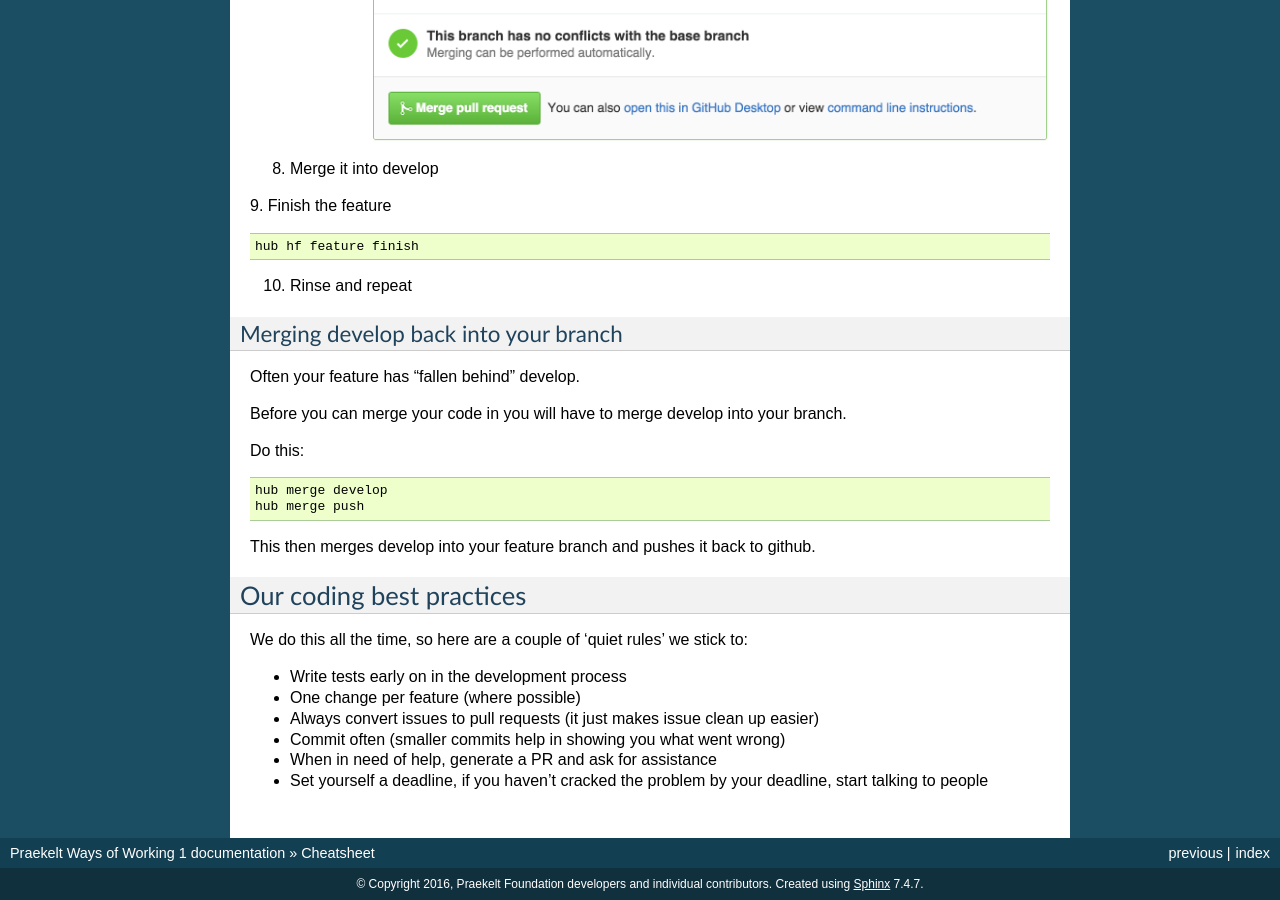
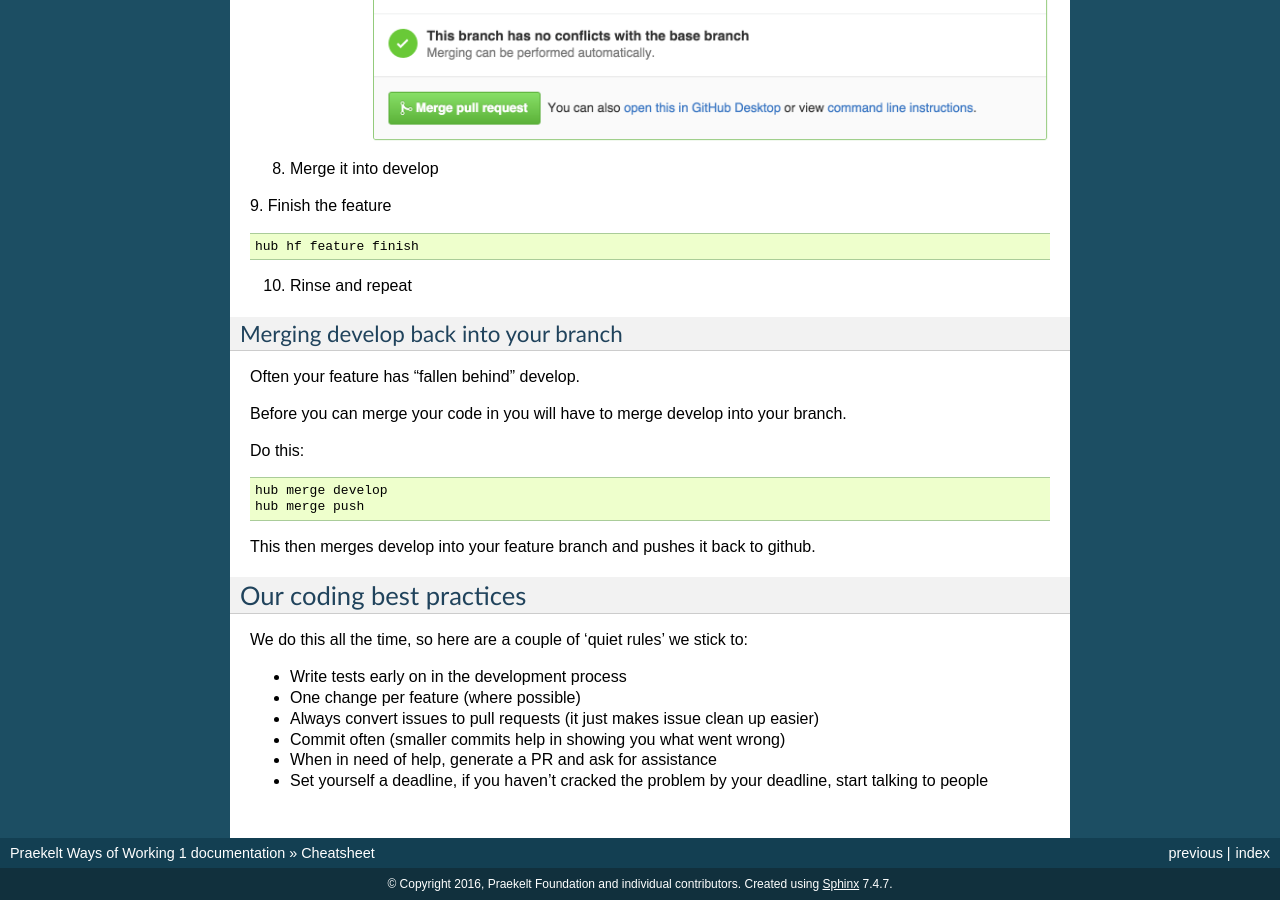
Before and after one commit to praekeltfoundation/ways-of-working, a Sphinx documentation site: the page built from docs/cheatsheet.rst, in a window 1280 px wide and 900 px high, scrolled down 3256 px. Built offline with Sphinx 7.4.7, drawn with Linux system fonts in a browser that asks for light colours.

Commit message:
Minor cosmetics updates

```diff
--- a/docs/cheatsheet.rst
+++ b/docs/cheatsheet.rst
@@ -135,7 +135,7 @@
 
 3. Write code
 
-This is where the actual magic happens.
+  This is where the actual magic happens.
 
 4. Commit it
 ::
--- a/docs/conf.py
+++ b/docs/conf.py
@@ -42,7 +42,7 @@
 
 # General information about the project.
 project = u'Praekelt Ways of Working'
-copyright = '%d, Praekelt Foundation developers and individual contributors' % date.today().year
+copyright = '%d, Praekelt Foundation and individual contributors' % date.today().year
 
 # The version info for the project you're documenting, acts as replacement for
 # |version| and |release|, also used in various other places throughout the
```
